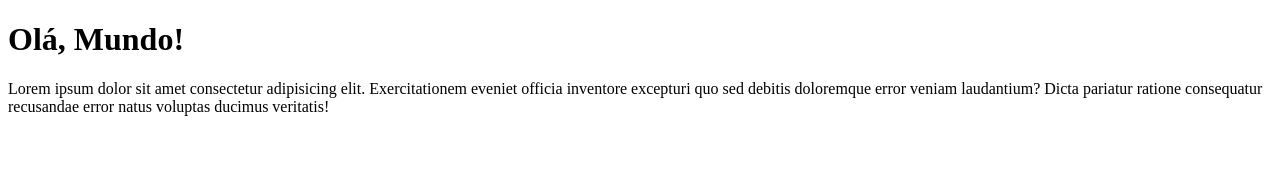
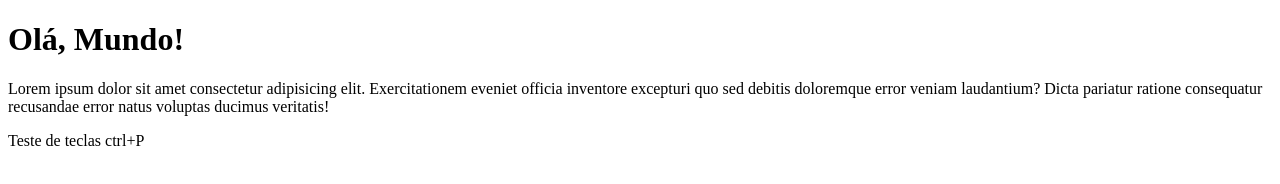
Before and after one commit to ProjetosPraticos/ProjetosFacul, a plain HTML site: page site-exemplo/index.html in a window 1280 px wide. Drawn offline with Linux system fonts and the light colour scheme.

Commit message:
Teste teclas

```diff
--- a/site-exemplo/index.html
+++ b/site-exemplo/index.html
@@ -9,5 +9,8 @@
 <body>
     <h1>Olá, Mundo!</h1>
     <p>Lorem ipsum dolor sit amet consectetur adipisicing elit. Exercitationem eveniet officia inventore excepturi quo sed debitis doloremque error veniam laudantium? Dicta pariatur ratione consequatur recusandae error natus voluptas ducimus veritatis!</p>
+
+    Teste de teclas ctrl+P
 </body>
+
 </html>
```
